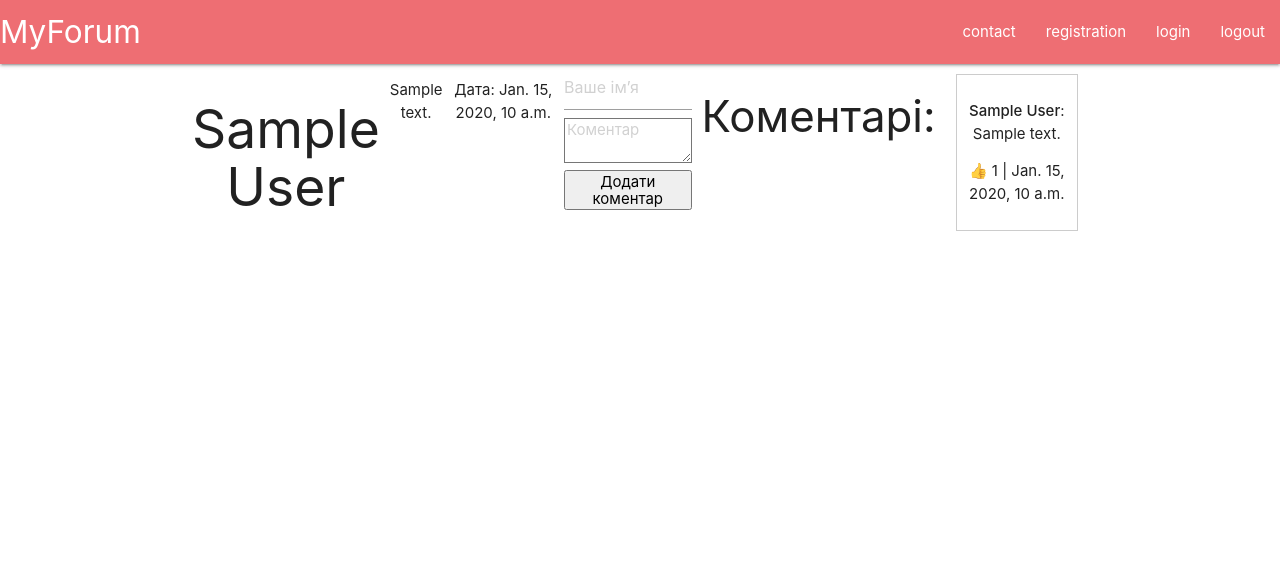
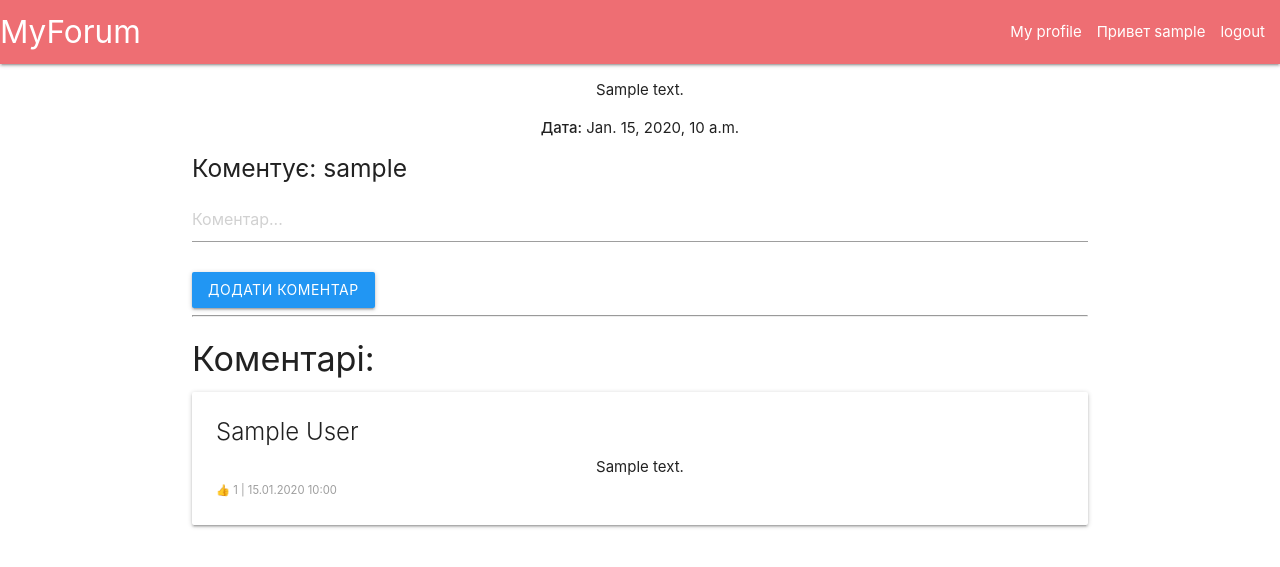
Before and after one commit to Funclose/MyForum, a Django app: page /post/1/ in a window 1280 px wide. Shown: the top 567 px of the page. Run offline with Django 5.2, Linux system fonts and the light colour scheme; a user stored in the database is signed in; tables that the repository leaves empty hold one stand-in row (values such as "Sample post").

Commit message:
big update

```diff
--- a/Forum/ForumApp/models/__init__.py
+++ b/Forum/ForumApp/models/__init__.py
@@ -2,3 +2,4 @@ from .category import Category
 from .user import User
 from .card import Card
 from .comment import Comment
+from .profile import Profile
--- /dev/null
+++ b/Forum/ForumApp/models/profile.py
@@ -0,0 +1,12 @@
+from django.db import models
+from django.conf import settings
+# from ForumApp.models.user import User
+from django.contrib.auth.models import User
+
+
+class Profile(models.Model):
+    user = models.OneToOneField(settings.AUTH_USER_MODEL, on_delete=models.CASCADE)
+    nickname = models.CharField(max_length=100)
+
+    def __str__(self):
+        return self.nickname
--- a/Forum/ForumApp/templates/category/add_post.html
+++ b/Forum/ForumApp/templates/category/add_post.html
@@ -5,7 +5,8 @@
 
   <form method="post">
       {% csrf_token %}
-      <input type="text" name="author" placeholder="Ваше ім'я" class="form-control" required><br>
+      <h4>Вы:</h4> {{ user.profile.nickname }}
+      <!-- <input type="text" name="author" placeholder="Ваше ім'я" class="form-control" required><br> -->
       <textarea name="text" placeholder="Текст поста" class="form-control" required></textarea><br>
       <button type="submit" class="btn btn-success">Додати</button>
       <a href="{% url 'categoryPage' pk=card.pk %}" class="btn btn-secondary">Скасувати</a>
--- a/Forum/ForumApp/templates/category/categoryPage.html
+++ b/Forum/ForumApp/templates/category/categoryPage.html
@@ -6,7 +6,7 @@
 
   {% for post in posts %}
     <div style="border:1px solid #ddd; margin-bottom:10px; padding:10px;">
-        <p><strong>Автор:</strong> {{ post.author }}</p>
+        <p><strong>Автор:</strong> {{ user.profile.nickname  }}</p>
         <p>{{ post.text }}</p>
         <p><strong>Лайки:</strong> {{ post.likes }}</p>
         <p><strong>Дата:</strong> {{ post.created_at }}</p>
--- a/Forum/ForumApp/templates/category/post_detail.html
+++ b/Forum/ForumApp/templates/category/post_detail.html
@@ -1,28 +1,40 @@
 {% extends 'index.html' %}
 {% block content %}
 <div class="container">
-  <h2>{{ post.author }}</h2>
   <p>{{ post.text }}</p>
-  <p>Дата: {{ post.created_at }}</p>
+  <p><strong>Дата:</strong> {{ post.created_at }}</p>
+
   <form method="post">
     {% csrf_token %}
-    <input type="text" name="author" placeholder="Ваше імʼя" required><br>
-    <textarea name="text" placeholder="Коментар" required></textarea><br>
-    <button type="submit">Додати коментар</button>
+    <h5>Коментує: {{ user.profile.nickname }}</h5>
+    <div class="input-field">
+      <textarea name="text" class="materialize-textarea" placeholder="Коментар..." required></textarea>
+    </div>
+    <button type="submit" class="btn blue">Додати коментар</button>
   </form>
 
-  <h3>Коментарі:</h3>
+  <hr>
+  <h4>Коментарі:</h4>
   {% for comment in comments %}
-    <div style="border:1px solid #ccc; margin:10px; padding:10px;">
-      <p><strong>{{ comment.author }}</strong>: {{ comment.text }}</p>
-      <p>👍 {{ comment.likes }} | {{ comment.created_at }}</p>
-      {% if comment.author == request.user.username %}
-        <form method="post" action="{% url 'delete_comment' comment.id %}">
-          {% csrf_token %}
-          <button type="submit">Видалити</button>
-        </form>
+    <div class="card" style="margin-bottom: 15px;">
+      <div class="card-content">
+        <span class="card-title">{{ comment.author }}</span> <!-- Тут nickname -->
+        <p>{{ comment.text }}</p>
+        <small class="grey-text">
+          👍 {{ comment.likes }} | {{ comment.created_at|date:"d.m.Y H:i" }}
+        </small>
+      </div>
+      {% if comment.author == user.profile.nickname %}
+        <div class="card-action">
+          <form method="post" action="{% url 'delete_comment' comment.id %}">
+            {% csrf_token %}
+            <button type="submit" class="btn red">Видалити</button>
+          </form>
+        </div>
       {% endif %}
     </div>
+  {% empty %}
+    <p>Коментарів поки немає</p>
   {% endfor %}
 </div>
 {% endblock %}
--- a/Forum/ForumApp/templates/index.html
+++ b/Forum/ForumApp/templates/index.html
@@ -10,6 +10,9 @@
         h2 {
    text-align: center;
 }
+.center{
+  margin-left: 0vh;
+}
 p {
   text-align: center;
 }
@@ -19,10 +22,19 @@ img {
     margin: auto;
 }
  .container{
-    display: flex;
+    display: flexbox;
     box-sizing: 1px solid black;
     gap:  10px;
  }
+.centered-form {
+    max-width: 500px;
+    margin: 50px auto;
+    padding: 20px;
+    border: 1px solid #ccc;
+    border-radius: 8px;
+    background-color: #f9f9f9;
+}
+
     </style>
 </head>
 <body>
@@ -30,13 +42,19 @@ img {
         <nav>
             <div class="nav-wrapper">
               <a href="/home/" class="brand-logo">MyForum</a>
+
               <ul id="nav-mobile" class="right hide-on-med-and-down">
-                <li><a href="/content/">contact</a></li>
+                {% if user.is_authenticated %}
+                <li><a href="{% url 'profile' %}">My profile</a></li>
+                <li>Привет {{ user.profile.nickname }}</li>
+                <li><a href="{% url 'logout' %}">logout</a></li>
+                {% else %}
                 <li><a href="/registration/">registration</a></li>
                 <li><a href="{% url 'loginPage' %}">login</a></li>
-                <li><a href="{% url 'logout' %}">logout</a></li>
+                {% endif %}
               </ul>
             </div>
+
           </nav>
     </header>
 
@@ -48,11 +66,9 @@ img {
     <div class="card mb-3" style="border: 1px solid #ccc; padding: 10px;">
         <h2>{{ card.card_title }}</h2>
         <p>{{ card.card_description }}</p>
-        {% if card.card_pathImage %}
-
-        {% endif %}
+        {% if card.card_pathImage %} {% endif %}
         <a href="{% url 'categoryPage' card.pk %}" class="btn btn-primary">Перейти</a>
-
+      </div>
     </div>
 
   {% empty %}
@@ -62,6 +78,7 @@ img {
       <button type="submit" class="btn btn-primary"><strong>Добавить категорию</strong></button>
     </form>
       {% endblock %}
+
     </main>
 
 
--- a/Forum/ForumApp/templates/registration/registration.html
+++ b/Forum/ForumApp/templates/registration/registration.html
@@ -9,13 +9,15 @@
 
 <form method="post">
     {% csrf_token %}
+    <h1 class="center">Регистрация</h1>
+  <div class="centered-form">
     <div class="form-row">
       <div class="form-group col-md-6">
         <label for="inputEmail4">Name</label>
         <input type="text" class="form-control" name="name" placeholder="Введите  Name">
       </div>
       <div class="form-group col-md-6">
-      <label>Surname</label>
+        <label>nickname</label>
         <input type="text" class="form-control" name="nickname" placeholder="Введите nickname">
       </div>
     </div>
@@ -36,6 +38,7 @@
         <label>Выберите дату рождения</label>
         <input type="date" class="form-control" name="birthday">
       </div>
+    </div>
 
     <button type="submit" class="btn btn-primary">Sign up</button>
 </form>
--- a/Forum/ForumApp/urls.py
+++ b/Forum/ForumApp/urls.py
@@ -14,4 +14,6 @@ urlpatterns = [
     path('category/<int:pk>/add-post/', add_post, name='add_post'),
     path('logout/', logout_view, name='logout'),
     path('post/<int:pk>/', post_detail, name='post_detail'),
+    path('profile/', profilePage, name='profile'),
+    path('comment/<int:pk>/delete/', delete_comment, name='delete_comment'),
 ]
--- a/Forum/ForumApp/views/__init__.py
+++ b/Forum/ForumApp/views/__init__.py
@@ -1,3 +1,4 @@
 from .category import *
 from .user import *
 from .card import *
+from .profile import *
--- a/Forum/ForumApp/views/category.py
+++ b/Forum/ForumApp/views/category.py
@@ -28,11 +28,10 @@ def add_post(request, pk):
     card = get_object_or_404(Card, pk=pk)
 
     if request.method == 'POST':
-        author = request.POST.get('author')
+
         text = request.POST.get('text')
-        if author and text:
+        if text:
             Category.objects.create(
-                author=author,
                 text=text,
                 category=card
             )
@@ -50,7 +49,7 @@ def removeCategory(request, pk):
     return render(request, 'index.html', {'category': getAllCategory})
 
 
-
+@login_required
 def category_detail(request, pk):
     card = get_object_or_404(Card, pk=pk)
 
@@ -73,10 +72,22 @@ def post_detail(request, pk):
     comments = post.comments.all()
 
     if request.method == 'POST':
-        author = request.POST.get('author')
+        # author = request.POST.get('author')
         text = request.POST.get('text')
-        if author and text:
-            Comment.objects.create(post=post, author=author, text=text)
+        if  text:
+            Comment.objects.create(
+                post=post,
+                author=request.user.profile.nickname,
+                text=text)
             return redirect('post_detail', pk=pk)
 
     return render(request, 'category/post_detail.html', {'post': post, 'comments': comments})
+
+@login_required
+def delete_comment(request, pk):
+    comment = get_object_or_404(Comment, pk=pk)
+
+    if comment.author == request.user.profile.nickname:
+        comment.delete()
+
+    return redirect('post_detail', pk=comment.post.pk)
```
Also changed, not shown: Forum/ForumApp/templates/Card/addCard.html (+9 -1 lines), Forum/ForumApp/templates/authorization/login.html (+6 -1 lines), Forum/ForumApp/templates/profile/user_profile.html (added, +32 -0 lines), Forum/ForumApp/views/profile.py (added, +34 -0 lines), Forum/ForumApp/views/user.py (+6 -2 lines), Forum/ForumApp/migrations/0002_profile.py (added). Lines whose indentation alone changed are shown as unchanged.
